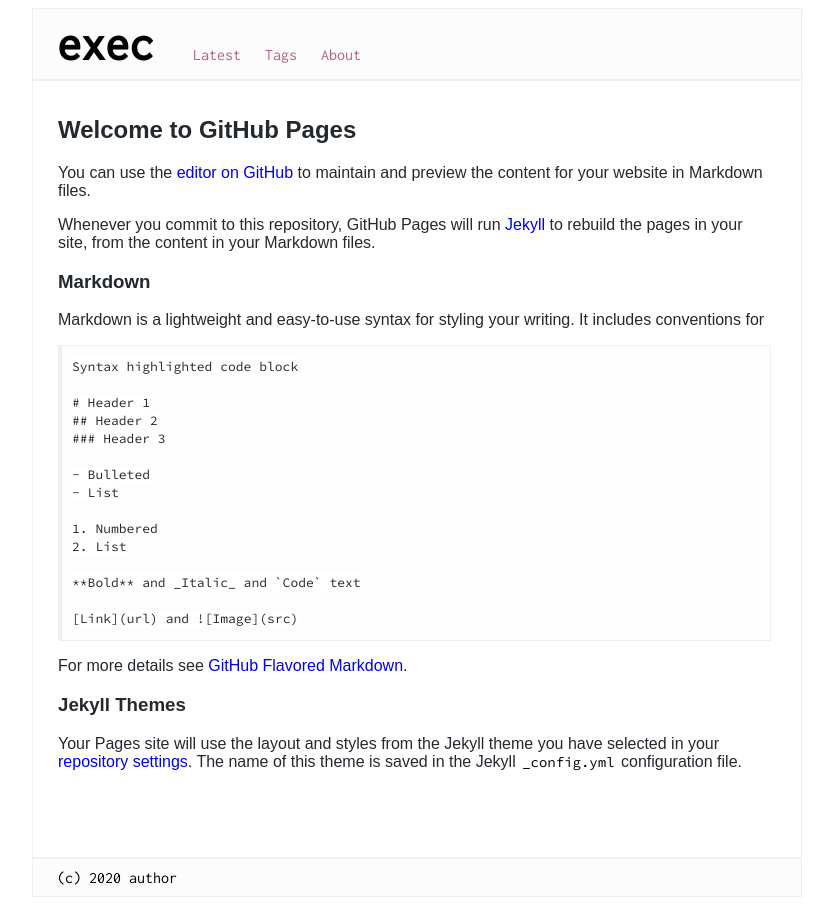
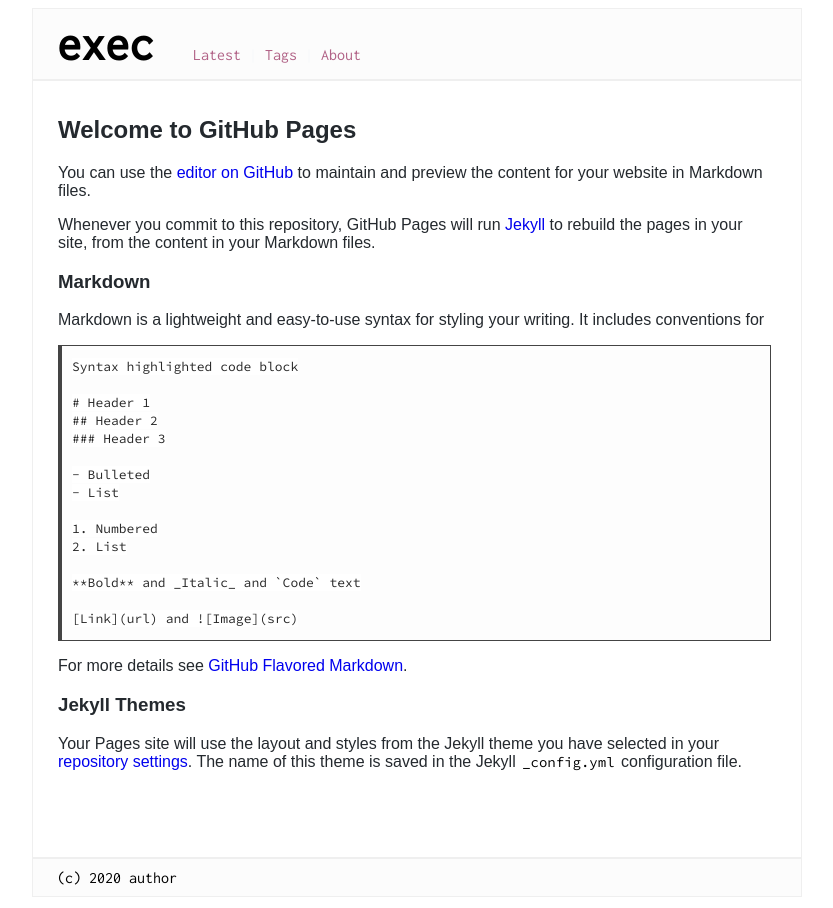
Before and after one commit to execas/execas.github.io, a Jekyll site: the page built from test.md, in a window 1280 px wide. Shown: the whole page, without its empty margins (223-1056 px from the left). Built offline with Jekyll 4.4.1, drawn with Linux system fonts in a browser that asks for light colours; our own code applies the rules of GitHub Pages for plain Markdown files.

Commit message:
Update execas.css

```diff
--- a/css/execas.css
+++ b/css/execas.css
@@ -34,8 +34,8 @@ pre {
      padding-bottom: 12px;
      padding-top: 12px;
      white-space: pre;
-     border: 1px solid #efefef;
-     border-left:4px solid #efefef;
+     border: 1px solid #444444;
+     border-left:4px solid #444444;
      overflow: auto;
      color:#000000;
      /*border-radius: 5px 5px 5px 5px;     */
```
